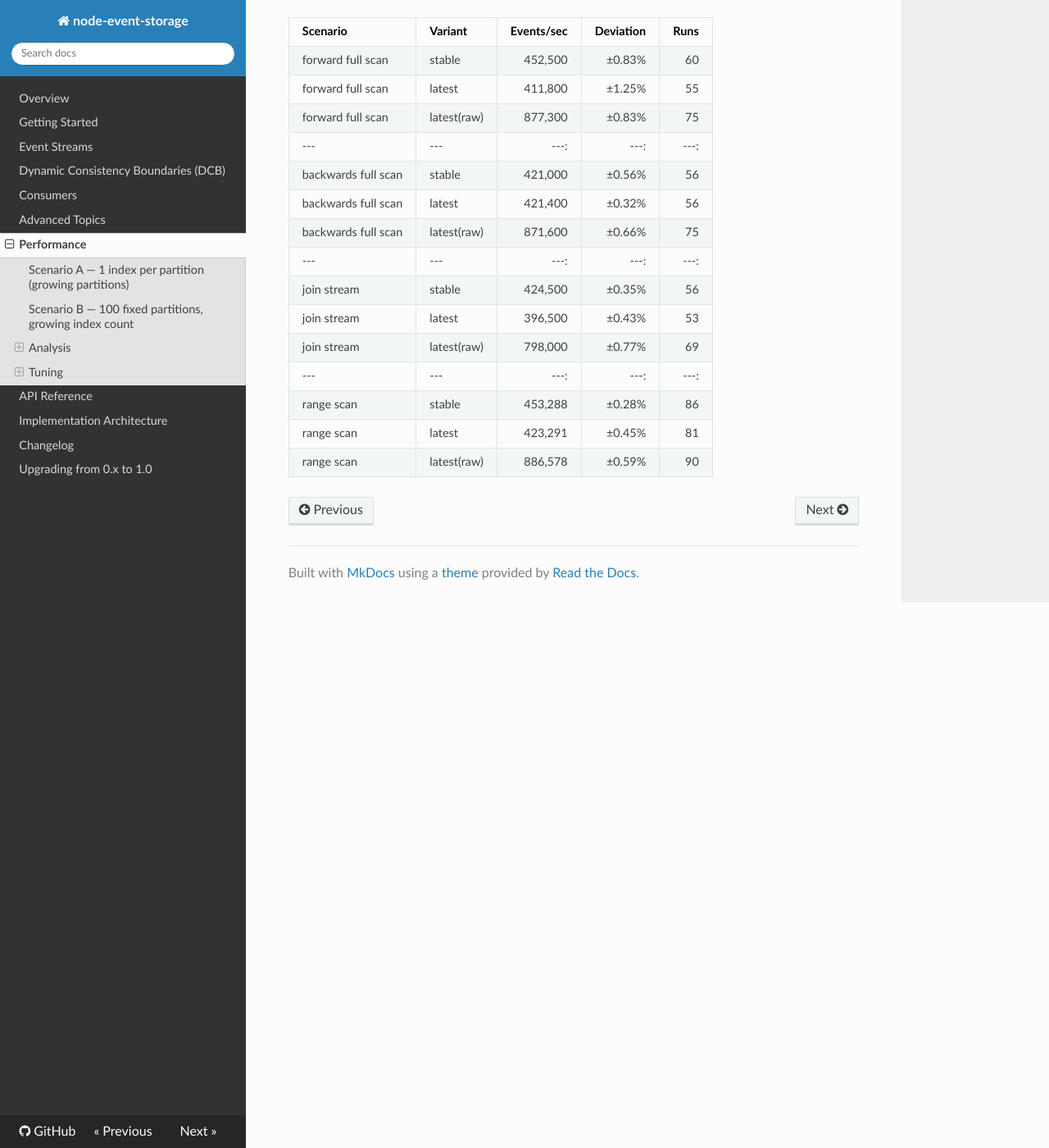
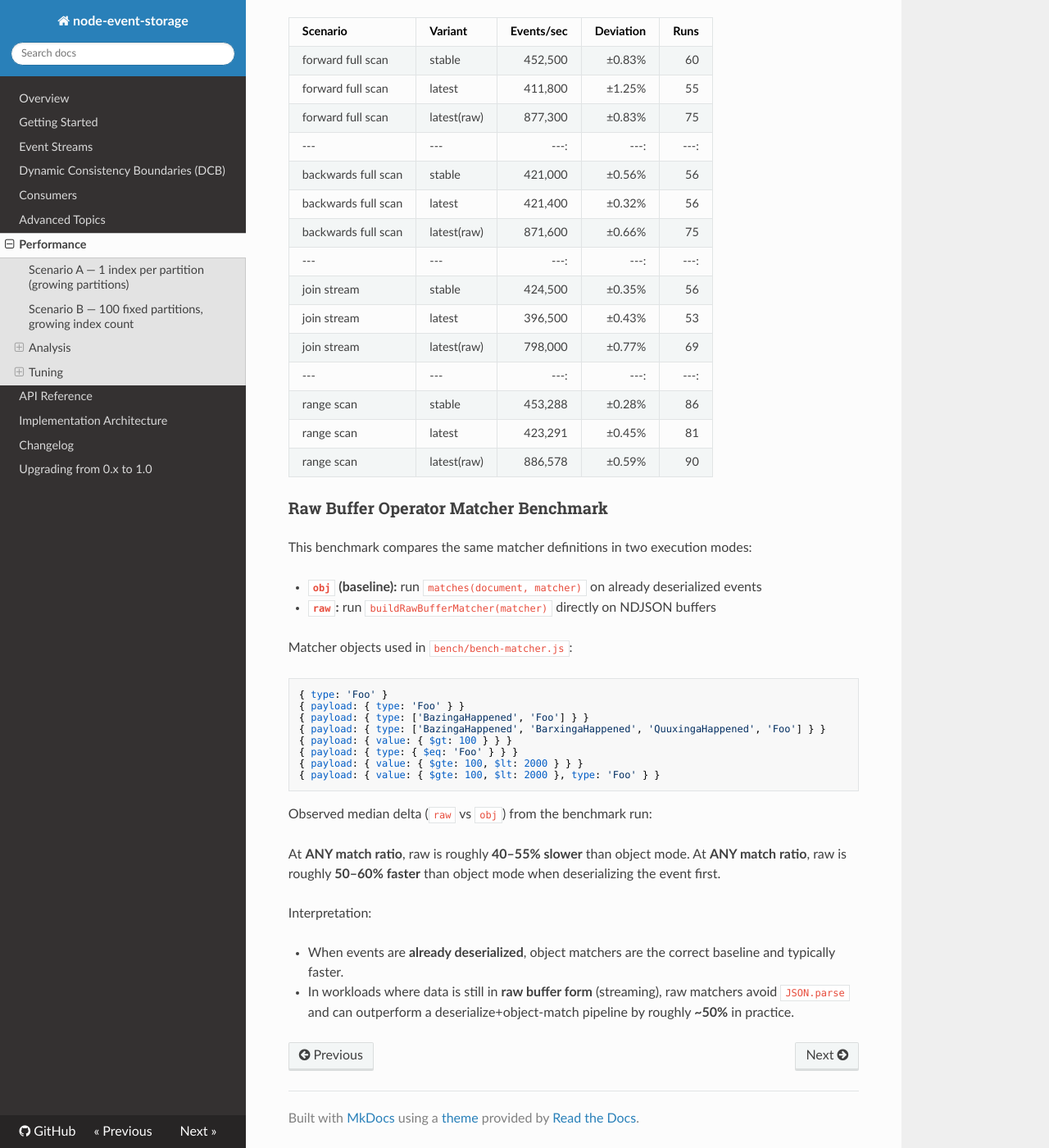
Before and after one commit to albe/node-event-storage, an MkDocs documentation site: the page built from docs/performance.md, in a window 1280 px wide and 1400 px high, scrolled down 4045 px. Shown: the whole window at 82% size. Built offline with MkDocs 1.6.1, drawn with Linux system fonts in a browser that asks for light colours; nearby versions of some CDN libraries.

Commit message:
Add performance section for matchers

````diff
--- a/docs/performance.md
+++ b/docs/performance.md
@@ -128,3 +128,33 @@ These benchmarks measure pure **read operations** (no writes). The range scan re
 | range scan | stable | 453,288 | ±0.28% | 86 |
 | range scan | latest | 423,291 | ±0.45% | 81 |
 | range scan | latest(raw) | 886,578 | ±0.59% | 90 |
+
+### Raw Buffer Operator Matcher Benchmark
+
+This benchmark compares the same matcher definitions in two execution modes:
+
+- **`obj` (baseline):** run `matches(document, matcher)` on already deserialized events
+- **`raw`:** run `buildRawBufferMatcher(matcher)` directly on NDJSON buffers
+
+Matcher objects used in `bench/bench-matcher.js`:
+
+```js
+{ type: 'Foo' }
+{ payload: { type: 'Foo' } }
+{ payload: { type: ['BazingaHappened', 'Foo'] } }
+{ payload: { type: ['BazingaHappened', 'BarxingaHappened', 'QuuxingaHappened', 'Foo'] } }
+{ payload: { value: { $gt: 100 } } }
+{ payload: { type: { $eq: 'Foo' } } }
+{ payload: { value: { $gte: 100, $lt: 2000 } } }
+{ payload: { value: { $gte: 100, $lt: 2000 }, type: 'Foo' } }
+```
+
+Observed median delta (`raw` vs `obj`) from the benchmark run:
+
+At **ANY match ratio**, raw is roughly **40–55% slower** than object mode.
+At **ANY match ratio**, raw is roughly **50–60% faster** than object mode when deserializing the event first.
+
+Interpretation:
+
+- When events are **already deserialized**, object matchers are the correct baseline and typically faster.
+- In workloads where data is still in **raw buffer form** (streaming), raw matchers avoid `JSON.parse` and can outperform a deserialize+object-match pipeline by roughly **~50%** in practice.
````
